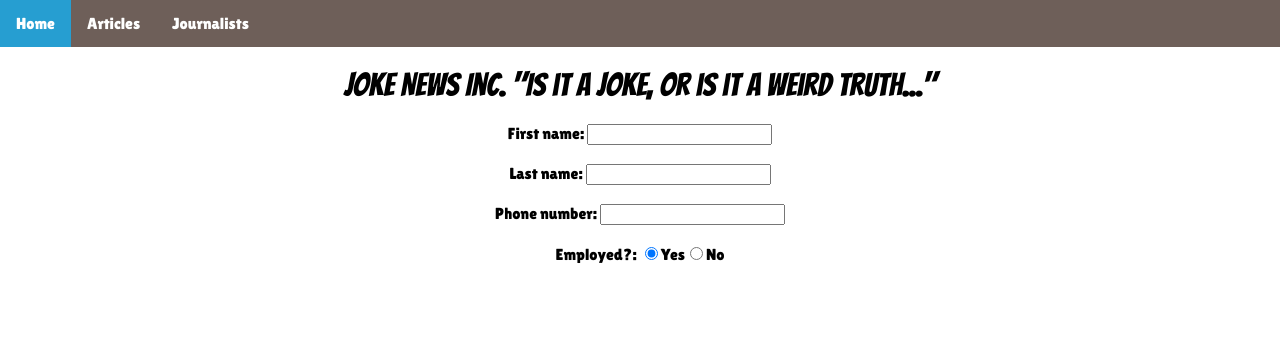
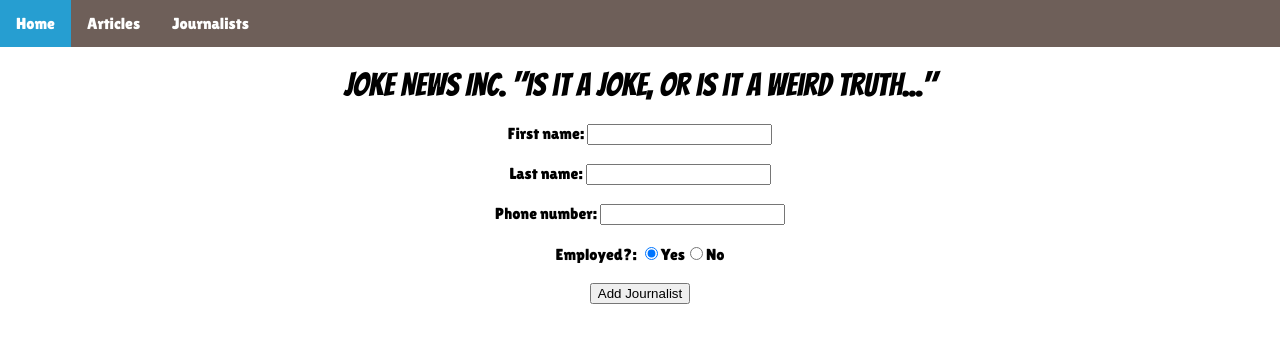
Before and after one commit to MichaelA26/CodeClanNewsProject, a React (Create React App) app in the folder client/: page /addjournalist in a window 1280 px wide. Shown: the top 342 px of the page. Built offline with nearby package versions, Linux system fonts and the light colour scheme; no server answers.

Commit message:
handle submit in the form component

```diff
--- a/client/src/components/journalists/AddJournalistForm.js
+++ b/client/src/components/journalists/AddJournalistForm.js
@@ -1,4 +1,4 @@
-import React, {Component} from 'react'
+import React, { Component } from 'react'
 
 class AddJournalistForm extends Component {
     constructor(props) {
@@ -9,42 +9,65 @@ constructor(props) {
             phoneNumber: "",
             employed: true
         }
-    this.handleFirstNameChange=this.handleFirstNameChange.bind(this);
-    this.handleLastNameChange=this.handleLastNameChange.bind(this);
-    this.handlePhoneNumberChange=this.handlePhoneNumberChange.bind(this);
-    this.handleRadioButtonChange=this.handleRadioButtonChange.bind(this);
+        this.handleFirstNameChange = this.handleFirstNameChange.bind(this);
+        this.handleLastNameChange = this.handleLastNameChange.bind(this);
+        this.handlePhoneNumberChange = this.handlePhoneNumberChange.bind(this);
+        this.handleRadioButtonChange = this.handleRadioButtonChange.bind(this);
+        this.handleSubmit = this.handleSubmit.bind(this)
+    }
+
+    handleSubmit(event) {
+        event.preventDefault();
+        const firstName = this.state.firstName.trim();
+        const lastName = this.state.lastName.trim();
+        const phoneNumber = this.state.phoneNumber.trim();
+        const employed = this.state.employed;
+        if (!firstName || !lastName || !phoneNumber){
+            return
+        }
+        // this.props.onJournalistSubmit({
+        //     firstName: firstName,
+        //     lastName: lastName,
+        //     phoneNumber: phoneNumber,
+        //     employed: employed
+        // })
+        this.setState({
+            firstName: "",
+            lastName: "",
+            phoneNumber: "",
+            employed: true
+        })
     }
 
     handleFirstNameChange(event) {
-    this.setState({firstName: event.target.value})
+        this.setState({ firstName: event.target.value })
     }
 
     handleLastNameChange(event) {
-    this.setState({lastName: event.target.value})
+        this.setState({ lastName: event.target.value })
     }
 
     handlePhoneNumberChange(event) {
-    this.setState({phoneNumber: event.target.value})
+        this.setState({ phoneNumber: event.target.value })
     }
 
     handleRadioButtonChange(event) {
-    this.setState({employed: event.target.value})
+        this.setState({ employed: event.target.value })
     }
 
-    render(){
-        return(
+    render() {
+        return (
             // first name , last name , phone number, employed
-<form>
-    First name: <input type="text" value={this.state.firstName} onChange={this.handleFirstNameChange}/><br/> <br/>
-    Last name: <input type="text" value={this.state.lastName} onChange={this.handleLastNameChange}/><br/> <br/>
-    Phone number: <input type="text" value={this.state.phoneNumber} onChange={this.handlePhoneNumberChange} /><br/><br/>
-
+            <form onSubmit={this.handleSubmit} >
+                First name: <input type="text" value={this.state.firstName} onChange={this.handleFirstNameChange} /><br /> <br />
+                Last name: <input type="text" value={this.state.lastName} onChange={this.handleLastNameChange} /><br /> <br />
+                Phone number: <input type="text" value={this.state.phoneNumber} onChange={this.handlePhoneNumberChange} /><br /><br />
                 Employed?: <input type="radio" name="employed" value={true} onChange={this.handleRadioButtonChange} checked />
                 <label for="employed">Yes</label>
-    <input type="radio" name="employed" value={false} onChange={this.handleRadioButtonChange}/>
+                <input type="radio" name="employed" value={false} onChange={this.handleRadioButtonChange} />
                 <label for="employed">No</label>
-
-
+                <br /><br />
+                <button type="submit" value="Post" >Add Journalist</button>
             </form>
         )
     }
```
Lines whose indentation alone changed are shown as unchanged.
